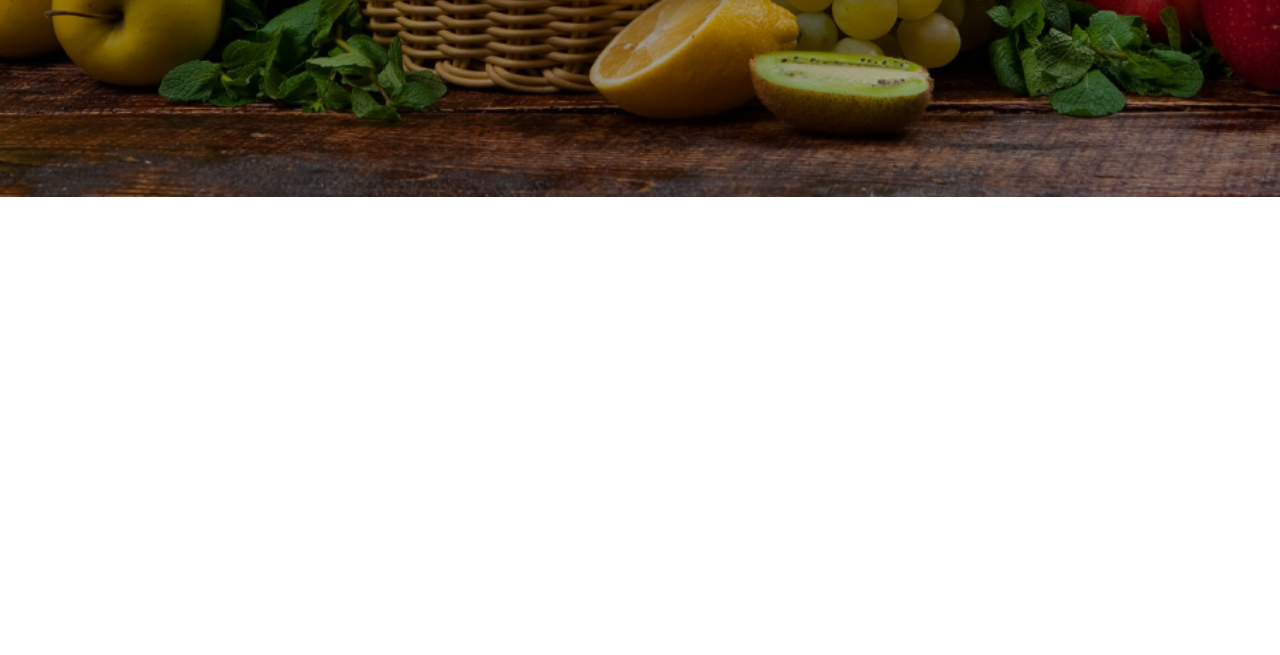
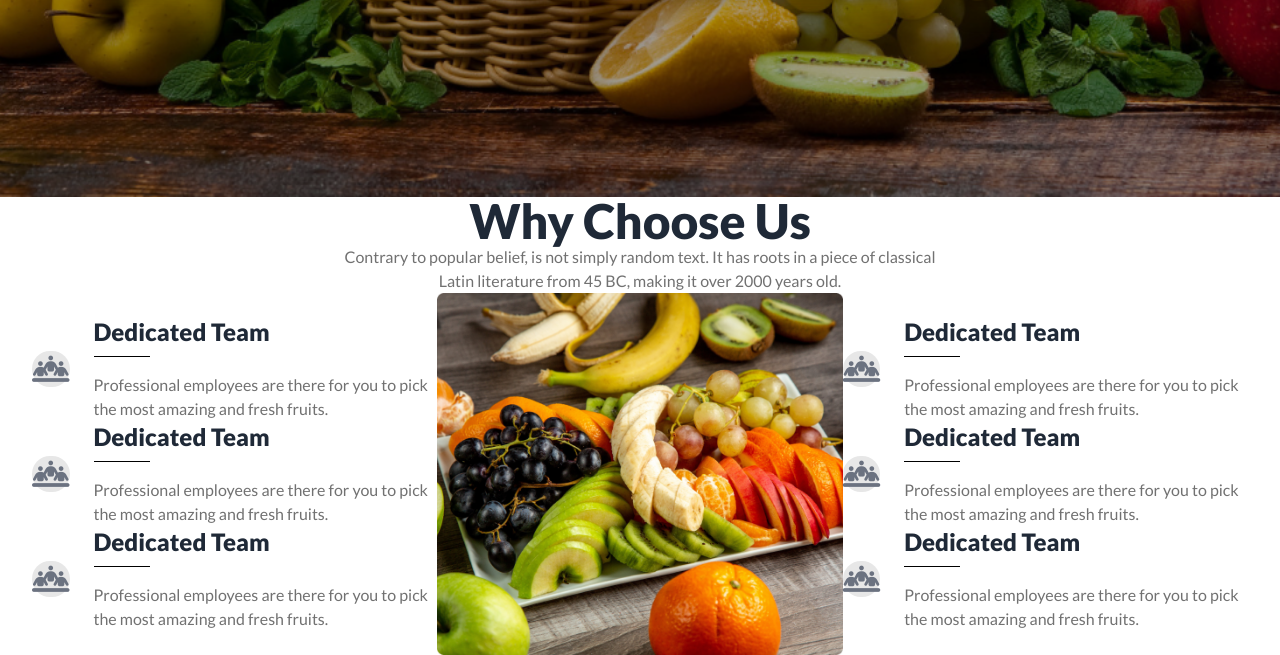
Before and after one commit to imabdmomin/assign-02-fruit-brust, a plain HTML site: page index.html in a window 1280 px wide. Shown: the part 2633-3288 px from the top of the page. Before the commit the page ends 2830 px from the top, so only its background shows below. Drawn offline with nearby package versions, Linux system fonts and the light colour scheme.

Commit message:
why chose us section created

```diff
--- a/index.html
+++ b/index.html
@@ -365,7 +365,111 @@
 
 
 </div>
+</div>
 
+<!-- Why Choose Us section -->
+  <section>
+    <!-- Why Choose Us title -->
+  <div class="text-center">
+    <h2 class="text-3xl lg:text-5xl font-black ">Why Choose Us</h2>
+    <p class="text-[#717171]
+    font-medium">Contrary to popular belief, is not simply random text. It has roots in a piece of classical <br>
+     Latin literature from 45 BC, making it over 2000 years old.
+    </p>
+  </div>
+  <!-- three column all -->
+  <div class="grid lg:grid-cols-3 justify-evenly items-center px-8">
+    <!-- left text -->
+    <div class="flex-wrap">
+      <div class="flex justify-start items-center gap-6">
+        <div>
+          <i class="text-gray-500 text-3xl bg-[#E7E7E7] rounded-full fa-solid fa-people-line"></i>
+        </div>
+        <div>
+          <h3 class="text-2xl font-black">Dedicated Team</h3>
+        <hr class="w-14 border-b-1 border-black mt-2  ">
+        <p class="pt-4 text-[#717171] font-medium ">Professional employees are there for you to pick <br>
+        the most amazing and fresh fruits.</p>
+        </div>
+      </div>
+
+      <div class="flex justify-start items-center gap-6">
+        <div>
+          <i class="text-gray-500 text-3xl bg-[#E7E7E7] rounded-full fa-solid fa-people-line"></i>
+        </div>
+        <div>
+          <h3 class="text-2xl font-black">Dedicated Team</h3>
+        <hr class="w-14 border-b-1 border-black mt-2  ">
+        <p class="pt-4 text-[#717171] font-medium ">Professional employees are there for you to pick <br>
+        the most amazing and fresh fruits.</p>
+        </div>
+      </div>
+
+      <div class="flex justify-start items-center gap-6">
+        <div>
+          <i class="text-gray-500 text-3xl bg-[#E7E7E7] rounded-full fa-solid fa-people-line"></i>
+        </div>
+        <div>
+          <h3 class="text-2xl font-black">Dedicated Team</h3>
+        <hr class="w-14 border-b-1 border-black mt-2  ">
+        <p class="pt-4 text-[#717171] font-medium ">Professional employees are there for you to pick <br>
+        the most amazing and fresh fruits.</p>
+        </div>
+      </div>
+
+    </div>
+        <!-- middle img  -->
+        <div class="flex cols-1">
+        <img src="./images/whychoose1.png" alt="">
+      </div>
+
+<!-- Right text all -->
+      <div>
+<!-- right 1st -->
+        <div class="flex justify-start items-center gap-6">
+          <div>
+            <i class="text-gray-500 text-3xl bg-[#E7E7E7] rounded-full fa-solid fa-people-line"></i>
+          </div>
+          <div>
+            <h3 class="text-2xl font-black">Dedicated Team</h3>
+          <hr class="w-14 border-b-1 border-black mt-2  ">
+          <p class="pt-4 text-[#717171] font-medium ">Professional employees are there for you to pick <br>
+          the most amazing and fresh fruits.</p>
+          </div>
+        </div>
+
+        <div class="flex justify-start items-center gap-6">
+          <div>
+            <i class="text-gray-500 text-3xl bg-[#E7E7E7] rounded-full fa-solid fa-people-line"></i>
+          </div>
+          <div>
+            <h3 class="text-2xl font-black">Dedicated Team</h3>
+          <hr class="w-14 border-b-1 border-black mt-2  ">
+          <p class="pt-4 text-[#717171] font-medium ">Professional employees are there for you to pick <br>
+          the most amazing and fresh fruits.</p>
+          </div>
+        </div>
+        <div class="flex justify-start items-center gap-6">
+          <div>
+            <i class="text-gray-500 text-3xl bg-[#E7E7E7] rounded-full fa-solid fa-people-line"></i>
+          </div>
+          <div>
+            <h3 class="text-2xl font-black">Dedicated Team</h3>
+          <hr class="w-14 border-b-1 border-black mt-2  ">
+          <p class="pt-4 text-[#717171] font-medium ">Professional employees are there for you to pick <br>
+          the most amazing and fresh fruits.</p>
+          </div>
+        </div>
+
+      </div>
+
+
+
+
+  </div>
+
+
+  </section>
 </main>
 
 </html>
```
